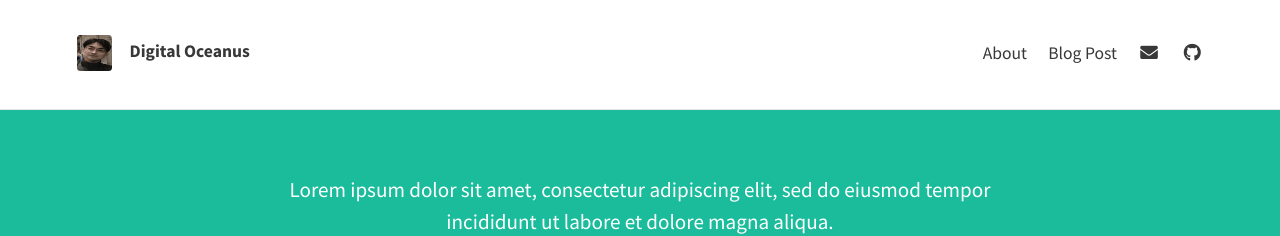
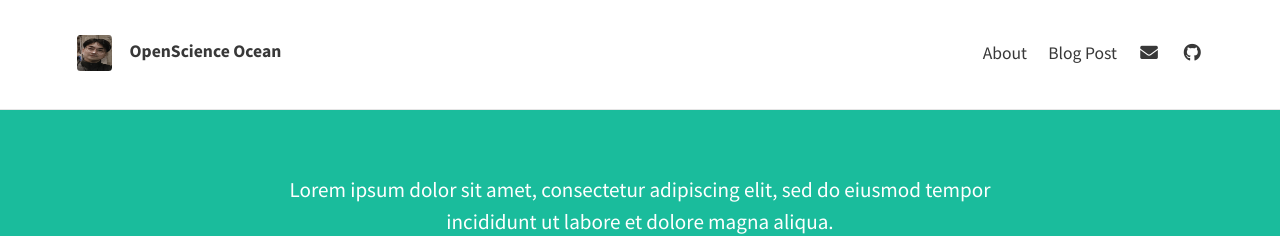
Before and after one commit to Marino89/algalove.github.io, a Jekyll site: the page built from index.html, in a window 1280 px wide. Shown: the top 236 px of the page. Built offline with Jekyll 4.4.1, drawn with Linux system fonts in a browser that asks for light colours; nearby versions of some CDN libraries; the list of posts is cut into pages by our own code.

Commit message:
Update _config.yml

```diff
--- a/_config.yml
+++ b/_config.yml
@@ -7,7 +7,7 @@ url: "https://algalove.github.io/"
 # THEME-SPECIFIC CONFIGURATION
 theme_settings:
   # Meta
-  title: Digital Oceanus
+  title: OpenScience Ocean
   avatar: assets/img/avatar.png
   favicon: assets/favicon.ico
   gravatar: # Email MD5 hash
```
